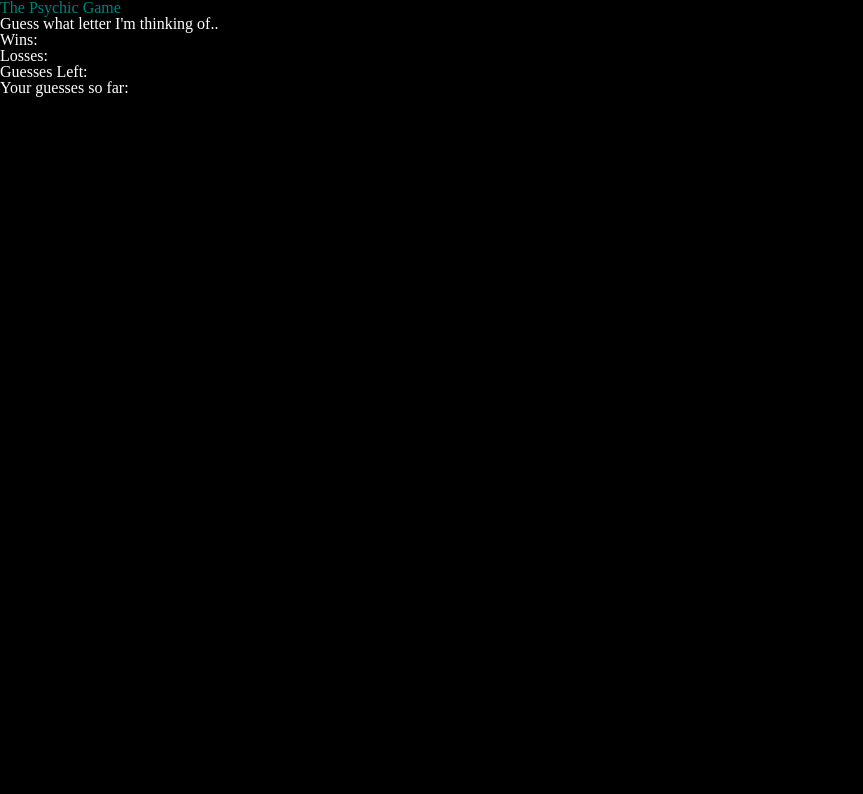
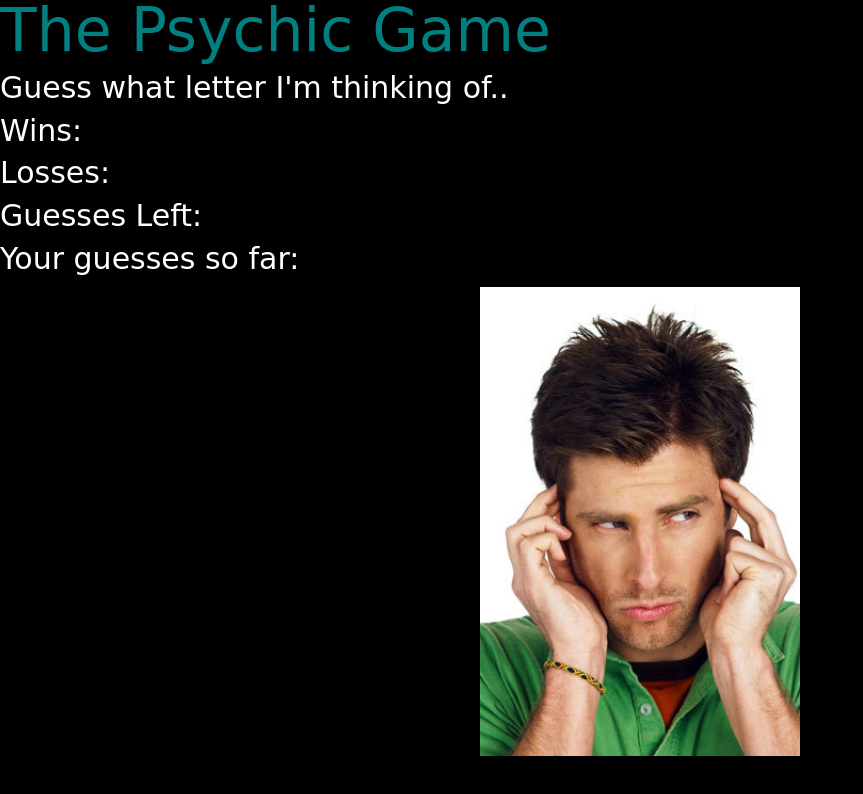
Before and after one commit to jenyz321/Psychic-Game, a plain HTML site: page index.html in a window 1280 px wide. Shown: the whole page, without its empty margins (0-863 px from the left). Drawn offline with Linux system fonts and the light colour scheme; a web font is replaced by a local one.

Commit message:
fixing what I messed up with the reset.css and added pic

```diff
--- a/assets/css/style.css
+++ b/assets/css/style.css
@@ -1,14 +1,22 @@
 h1 {
-    font-size: 40px;
+    font-size: 60px;
     color: teal;
     font-family: 'Mountains of Christmas', cursive;
+    padding-bottom: 1%;
 }
 body {
 
     background-color: black;
 }
 p {
-    font-size: 22px;
+    font-size: 30px;
     color: white;
     font-family: 'Mountains of Christmas', cursive;
+    padding-bottom: 1%;
 }
+img {
+    display: block;
+    margin-left: auto;
+    margin-right: auto;
+    width: 25%;
+}
--- a/index.html
+++ b/index.html
@@ -5,9 +5,9 @@
     <meta name="viewport" content="width=device-width, initial-scale=1.0">
     <meta http-equiv="X-UA-Compatible" content="ie=edge">
     <title>Pyschic Game</title>
+    <link rel="stylesheet" href="assets/css/reset.css">
     <link rel="stylesheet" href="assets/css/style.css">
-    <link rel="stylesheet" href="assets/css/reset.css">
-    <link href="https://fonts.googleapis.com/css?family=Mountains+of+Christmas" rel="stylesheet">
+   <link href="https://fonts.googleapis.com/css?family=Mountains+of+Christmas" rel="stylesheet">
 </head>
 <body>
     <div class= "container">
@@ -30,6 +30,9 @@
             <p id="yourGuessesSoFar:">Your guesses so far:</p>
         </div>
     </div>
+    <div class="container">
+        <img src="assets/images/pysch.jpg" alt="Pysch photo">
+    </div>
     <script src="assets/javascript/game.js"></script>
 
 </body>
```
